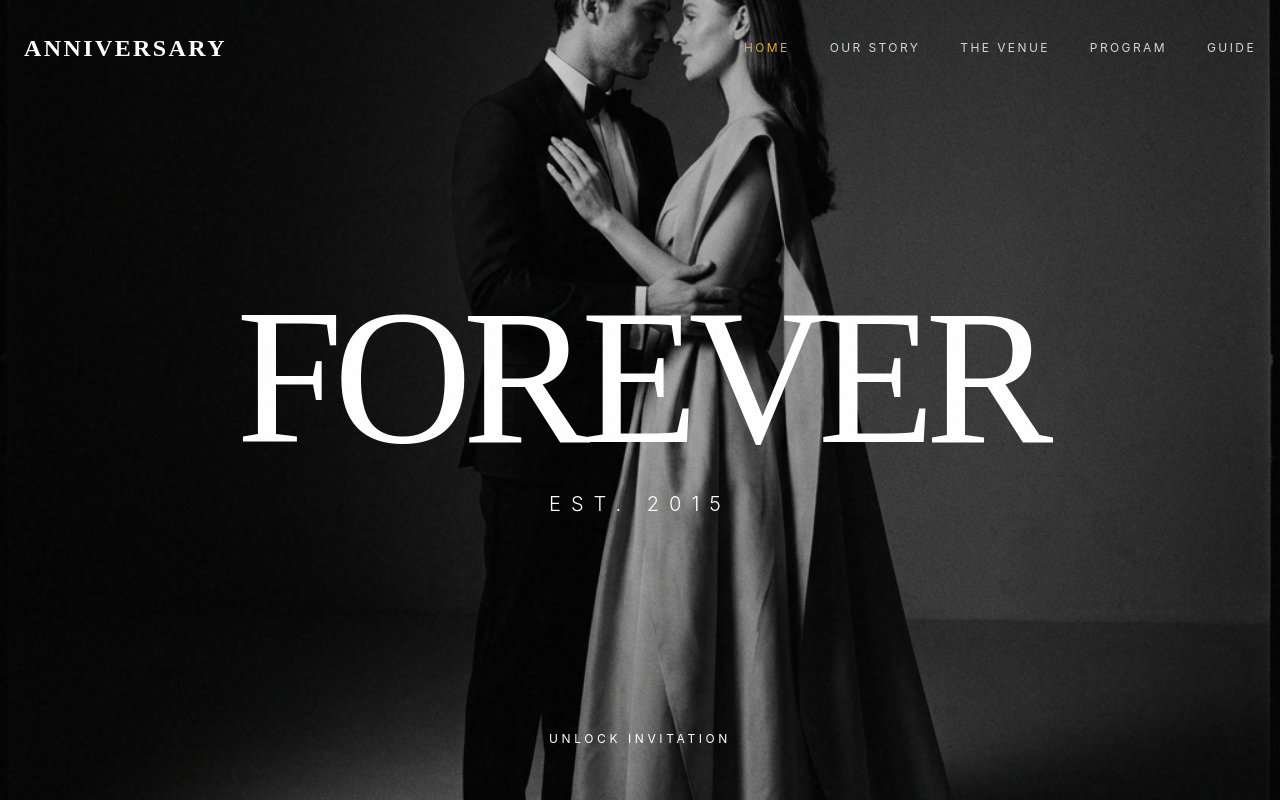
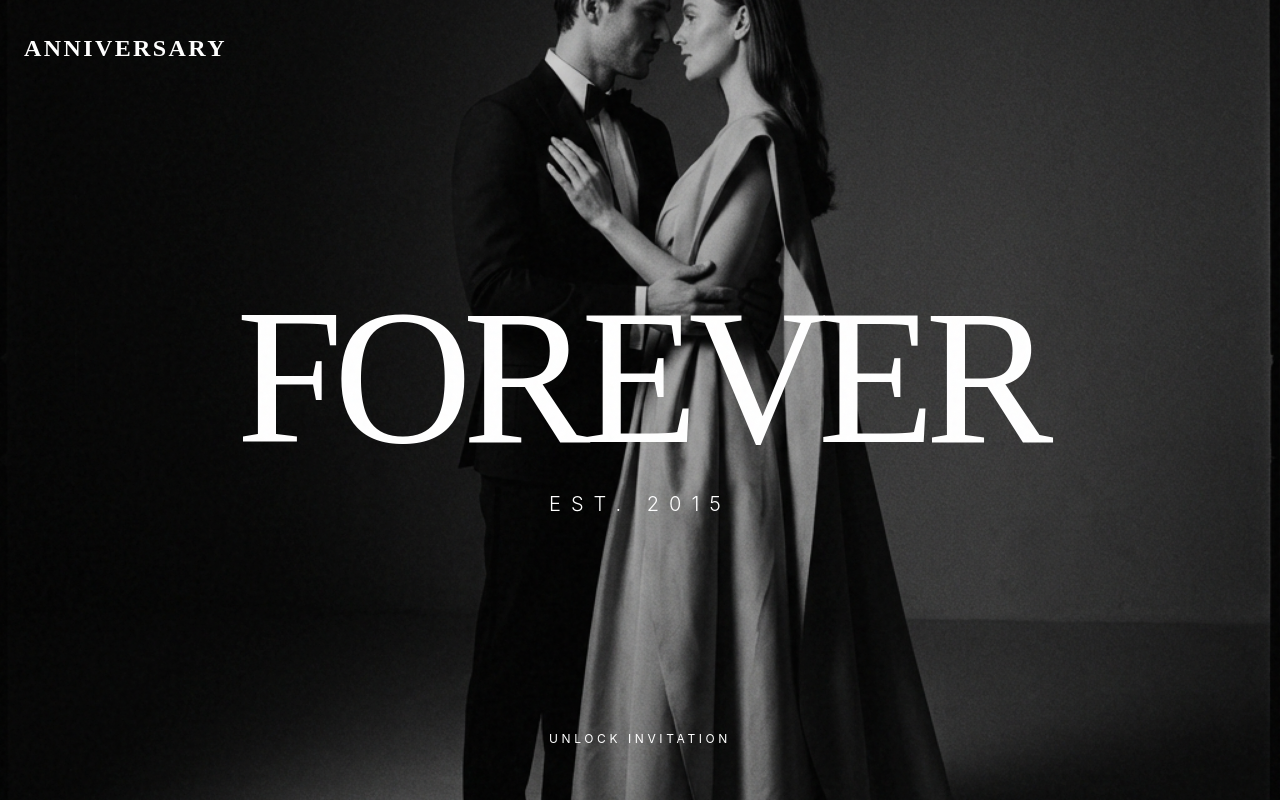
Before and after one commit to Sibongamandla/Anniversary_Invite-, a React app in the folder frontend/: page / in a window 1280 px wide. Built offline with nearby package versions, Linux system fonts and the light colour scheme; the HTML template or start-up script is replaced by a standard one.

Commit message:
fix(ui): hide navbar links until invite is unlocked

```diff
--- a/frontend/src/components/Navbar.jsx
+++ b/frontend/src/components/Navbar.jsx
@@ -1,11 +1,13 @@
 import { Link, useLocation } from 'react-router-dom';
 import { useState, useEffect } from 'react';
 import { Menu, X } from 'lucide-react';
+import { useGuest } from '../context/GuestContext';
 
 const Navbar = () => {
     const [isOpen, setIsOpen] = useState(false);
     const location = useLocation();
     const [scrolled, setScrolled] = useState(false);
+    const { guestCode } = useGuest();
 
     useEffect(() => {
         const handleScroll = () => {
@@ -33,6 +35,9 @@ const Navbar = () => {
                     ANNIVERSARY
                 </Link>
 
+                {/* Only show nav links if unlocked */}
+                {guestCode && (
+                    <>
                         {/* Desktop Menu */}
                         <div className="hidden md:flex gap-10">
                             {links.map((link) => (
@@ -66,6 +71,8 @@ const Navbar = () => {
                                 ))}
                             </div>
                         )}
+                    </>
+                )}
             </div>
         </nav>
     );
```
Also changed, not shown: 1 other file (tests, documents, lock files or other folders). Lines whose indentation alone changed are shown as unchanged.
